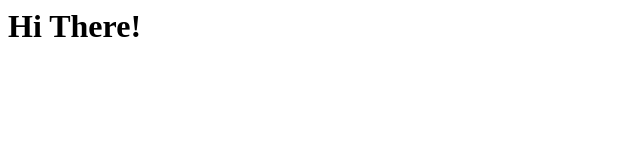
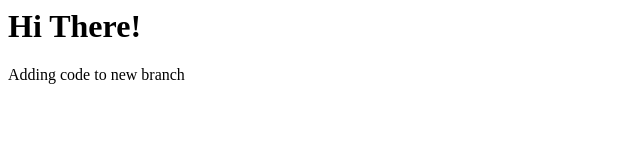
Before and after one commit to Krn-01/abc-test, a plain HTML site: page index.html in a window 1280 px wide. Shown: the whole page, without its empty margins (0-640 px from the left). Drawn offline with Linux system fonts and the light colour scheme.

Commit message:
Upload code to branch-b

```diff
--- a/index.html
+++ b/index.html
@@ -1,5 +1,6 @@
 <html>
     <body>
         <h1>Hi There!</h1>
+        <p>Adding code to new branch</p>
     </body>
 </html>
```
